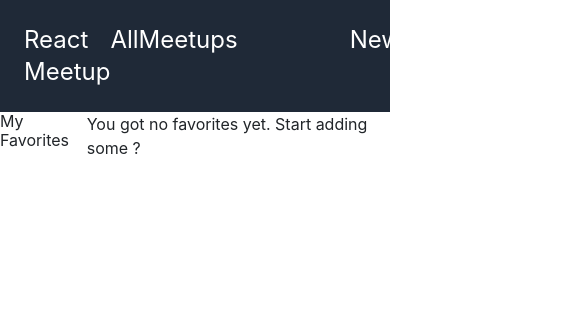
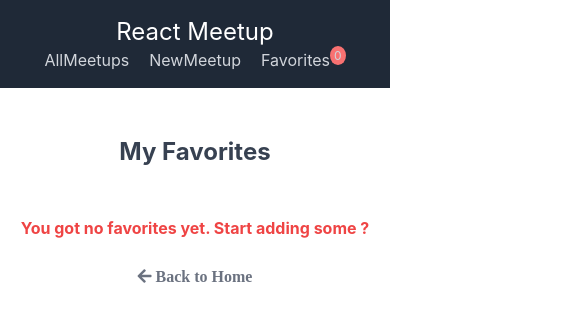
Before and after one commit to hardik6869/React-Meetup-App, a React (Create React App) app: page /favorites in a window 390 px wide. Shown: the top 322 px of the page, 585 px wide, since content can reach past the window. Built offline with nearby package versions, Linux system fonts and the light colour scheme.

Commit message:
Responsive UI

```diff
--- a/src/components/layout/MainNavigation.jsx
+++ b/src/components/layout/MainNavigation.jsx
@@ -6,19 +6,26 @@ const MainNavigation = () => {
   const favoriteCtx = useContext(FavoritesContext);
   return (
     <div className=" bg-gray-800 text-white">
-      <nav className="flex justify-around text-2xl p-4 container ">
-        <div> React Meetup</div>
-        <ul className="flex space-x-28">
+      <div className="container">
+        <nav className="nav justify-around text-gray-300 text-1xl py-3">
+          <Link to={"/"} className="text-white hover:no-underline text-2xl">
+            React Meetup
+          </Link>
+          <ul className="flex space-x-5">
             <li>
-            <Link to={"/"}> AllMeetups </Link>
+              <Link to={"/"} className="hover:text-white">
+                AllMeetups
+              </Link>
             </li>
             <li>
-            <Link to={"new-meetup"}> NewMeetup </Link>
+              <Link to={"new-meetup"} className="hover:text-white">
+                NewMeetup
+              </Link>
             </li>
             <li>
-            <Link to={"favorites"}>
-              Favorite
-              <sup className="text-sm bg-red-400 p-1 rounded-50">
+              <Link to={"favorites"} className="hover:text-white">
+                Favorites
+                <sup className=" bg-red-400 p-0.5 px-1 rounded-circle">
                   {favoriteCtx.totalFavorites}
                 </sup>
               </Link>
@@ -26,6 +33,7 @@ const MainNavigation = () => {
           </ul>
         </nav>
       </div>
+    </div>
   );
 };
 
--- a/src/components/meetups/MeetupItem.jsx
+++ b/src/components/meetups/MeetupItem.jsx
@@ -21,21 +21,24 @@ const MeetupItem = (props) => {
   };
 
   return (
-    <div className="border-1 shadow-lg m-3 card p-3 text-center">
-      <h3 className="mt-3"> {props.title} </h3>
-
+    <div className="border-1 shadow-lg m-3 card text-center">
+      <h3 className="mt-3 font-bold text-1xl "> {props.title} </h3>
+      <div className="h-80 w-80">
         <img src={props.image} alt={props.title} className="mt-3" />
-
+      </div>
+      <div className="w-100">
         <address className="mt-3"> {props.address} </address>
-      <p className="mt-3"> {props.description} </p>
-
+        <p className="mt-3 items-center "> {props.description} </p>
+      </div>
+      <div className="m-3">
         <button
-        className="btn btn-outline-secondary mt-3 col-3 items-center"
+          className="btn btn-outline-secondary"
           onClick={toggleFavoriteStatushandler}
         >
           {itemIsFavorite ? "Remove from Favorites" : "To Favorites"}
         </button>
       </div>
+    </div>
   );
 };
 
--- a/src/components/meetups/MeetupsList.jsx
+++ b/src/components/meetups/MeetupsList.jsx
@@ -4,7 +4,7 @@ import MeetupItem from "./MeetupItem";
 const MeetupsList = (props) => {
   return (
     <div>
-      <h1> All Meetups</h1>
+      <div className="grid grid-col-1 sm:grid-cols-1 md:grid-cols-2 lg:grid-cols-3 xl:grid-cols-3 gap-5 ">
         {props.meetup.map((meetup) => (
           <MeetupItem
             key={meetup.id}
@@ -16,6 +16,7 @@ const MeetupsList = (props) => {
           />
         ))}
       </div>
+    </div>
   );
 };
 
--- a/src/components/meetups/NewMeetupForm.jsx
+++ b/src/components/meetups/NewMeetupForm.jsx
@@ -40,9 +40,6 @@ const NewMeetupForm = () => {
   return (
     <div className="container flex justify-center mt-5">
       <div className="card col-md-5 item-center p-4 shadow-lg">
-        <h1 className="text-2xl font-weight-bold mb-3 text-center">
-          Add New Meetup
-        </h1>
         <form className="font-weight-bold" onSubmit={AddMeetup}>
           <div className="form-group">
             <label> Meetup Title</label>
--- a/src/pages/AllMeetups.jsx
+++ b/src/pages/AllMeetups.jsx
@@ -33,9 +33,15 @@ const AllMeetups = () => {
     );
   }
   return (
-    <section className="md:container md:mx-auto flex justify-center item-center">
-      <MeetupsList meetup={loadedMeetups} />
-    </section>
+    <>
+      <h1 className="text-center text-2xl text-gray-700 font-bold m-5">
+        My Favorites
+      </h1>
+
+      <section className="md:container md:mx-auto flex justify-center item-center">
+        <MeetupsList meetup={loadedMeetups} />
+      </section>
+    </>
   );
 };
 
--- a/src/pages/Favorites.jsx
+++ b/src/pages/Favorites.jsx
@@ -1,21 +1,38 @@
 import { useContext } from "react";
 import FavoritesContext from "../store/favorites-context";
 import MeetupsList from "../components/meetups/MeetupsList";
+import { Link } from "react-router-dom";
 
 const Favorites = () => {
   const favoritesCtx = useContext(FavoritesContext);
   let content;
 
   if (favoritesCtx.totalFavorites === 0) {
-    content = <p>You got no favorites yet. Start adding some ?</p>;
+    content = (
+      <p className="text-red-500 text-1xl font-bold">
+        You got no favorites yet. Start adding some ?
+      </p>
+    );
   } else {
     content = <MeetupsList meetup={favoritesCtx.favorites} />;
   }
   return (
-    <section className="md:container md:mx-auto flex justify-center item-center">
-      <h1> My Favorites </h1>
-      {content}
-    </section>
+    <div>
+      <h1 className="text-center text-2xl font-bold text-gray-700 m-5">
+        My Favorites
+      </h1>
+      <section className="md:container md:mx-auto flex justify-center item-center">
+        {content}
+      </section>
+      <div className="text-center p-4">
+        <Link
+          to={"/"}
+          className="text-center text-1xl font-bold hover:no-underline text-gray-500 m-5"
+        >
+          <i class="fa fa-solid fa-arrow-left"> Back to Home</i>
+        </Link>
+      </div>
+    </div>
   );
 };
 
--- a/src/pages/NewMeetup.jsx
+++ b/src/pages/NewMeetup.jsx
@@ -4,7 +4,10 @@ import NewMeetupForm from "../components/meetups/NewMeetupForm";
 const NewMeetup = () => {
   return (
     <section>
-      <h1> Add New Meetup</h1> <NewMeetupForm />
+      <h1 className="text-center font-bold text-2xl text-gray-700 m-5">
+        Add New Meetup
+      </h1>
+      <NewMeetupForm />
     </section>
   );
 };
```
Lines whose indentation alone changed are shown as unchanged.
